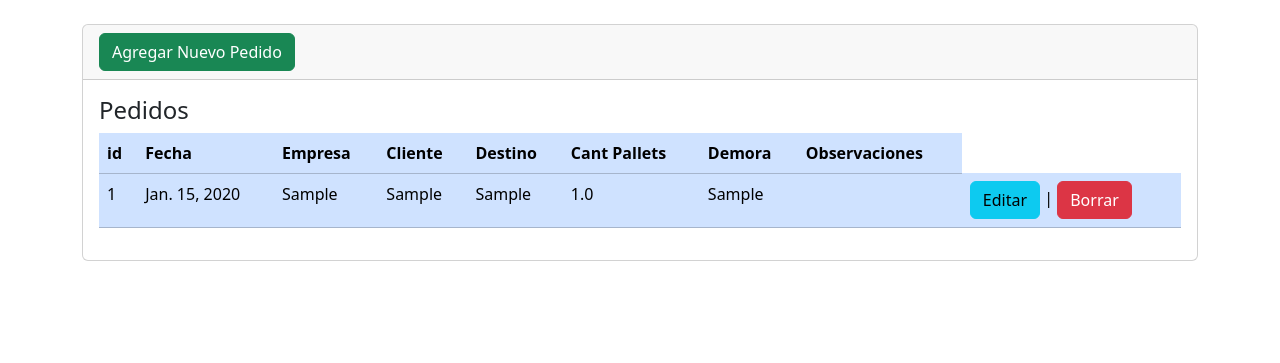
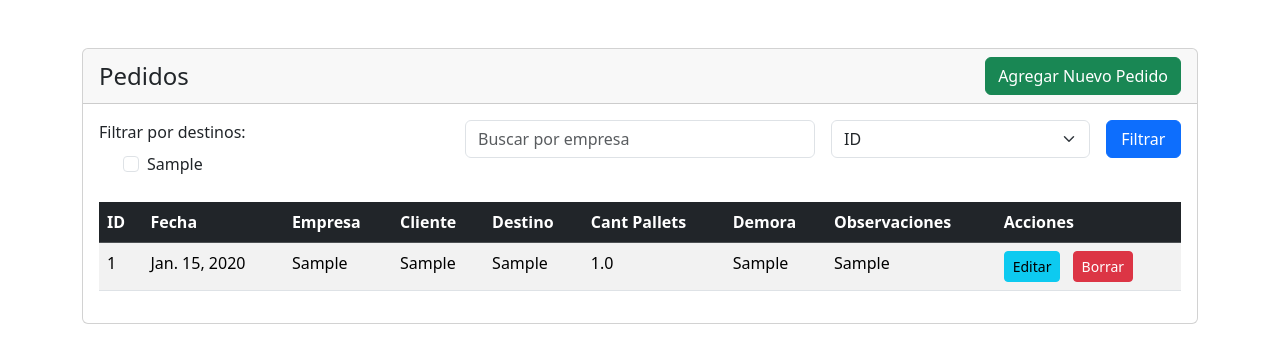
Before and after one commit to MauricioUrban/Satur, a Django app: page /pedido/pedidos/ in a window 1280 px wide. Shown: the part 56-419 px from the top of the page. Run offline with Django 5.2, Linux system fonts and the light colour scheme; tables that the repository leaves empty hold one stand-in row (values such as "Sample post").

Commit message:
Feat: Agregar filtros y ordenamiento a pedidos

```diff
--- a/sistema/pedido/templates/pedidos/index.html
+++ b/sistema/pedido/templates/pedidos/index.html
@@ -3,32 +3,66 @@
 {% block title %} Listado de Pedidos {% endblock %}
 
 {% block contenido %}
-
-<div class="card">
-    <div class="card-header">
-        <a name="" id="" class="btn btn-success" href="{% url 'crear' %}" role="button">Agregar Nuevo Pedido</a>
-
+<div class="card mt-4">
+    <div class="card-header d-flex justify-content-between align-items-center">
+        <h4 class="card-title mb-0">Pedidos</h4>
+        <a class="btn btn-success" href="{% url 'crear' %}" role="button">Agregar Nuevo Pedido</a>
     </div>
     <div class="card-body">
-        <h4 class="card-title">Pedidos</h4>
         <div class="table-responsive">
-            <table class="table table-primary">
-                <thead>
+
+            <form method="GET" class="row g-3 mb-4">
+                <div class="col-md-4">
+                    <label class="form-label">Filtrar por destinos:</label>
+                    <div class="form-check">
+                        {% for destino in destinos_disponibles %}
+                        <div class="form-check">
+                            <input
+                                class="form-check-input"
+                                type="checkbox"
+                                name="filtro_destinos"
+                                value="{{ destino }}"
+                                {% if destino in filtro_destinos %}checked{% endif %}>
+                            <label class="form-check-label">
+                                {{ destino }}
+                            </label>
+                        </div>
+                        {% endfor %}
+                    </div>
+                </div>
+                <div class="col-md-4">
+                    <input type="text" name="filtro_empresa" value="{{ filtro_empresa }}" class="form-control" placeholder="Buscar por empresa">
+                </div>
+                <div class="col-md-3">
+                    <select name="orden" class="form-select">
+                        <option value="id" {% if orden_actual == 'id' %}selected{% endif %}>ID</option>
+                        <option value="destino" {% if orden_actual == 'destino' %}selected{% endif %}>Destino</option>
+                        <option value="empresa" {% if orden_actual == 'empresa' %}selected{% endif %}>Empresa</option>
+                    </select>
+                </div>
+                <div class="col-md-1">
+                    <button type="submit" class="btn btn-primary w-100">Filtrar</button>
+                </div>
+            </form>
+
+
+            <table class="table table-striped table-hover">
+                <thead class="table-dark">
                     <tr>
-                        <th>id</th>
-                        <th>Fecha</th>
-                        <th>Empresa</th>
-                        <th>Cliente</th>
-                        <th>Destino</th>
-                        <th>Cant Pallets</th>
-                        <th>Demora</th>
-                        <th>Observaciones</th>
-
+                        <th><a href="?orden=id" class="text-white text-decoration-none">ID</a></th>
+                        <th><a href="?orden=fecha" class="text-white text-decoration-none">Fecha</a></th>
+                        <th><a href="?orden=empresa" class="text-white text-decoration-none">Empresa</a></th>
+                        <th><a href="?orden=cliente" class="text-white text-decoration-none">Cliente</a></th>
+                        <th><a href="?orden=destino" class="text-white text-decoration-none">Destino</a></th>
+                        <th><a href="?orden=cant_pallets" class="text-white text-decoration-none">Cant Pallets</a></th>
+                        <th><a href="?orden=demora" class="text-white text-decoration-none">Demora</a></th>
+                        <th><a href="?orden=observacion" class="text-white text-decoration-none">Observaciones</a></th>
+                        <th>Acciones</th>
                     </tr>
                 </thead>
                 <tbody>
                     {% for pedido in pedidos %}
-                    <tr class="">
+                    <tr>
                         <td>{{ pedido.id }}</td>
                         <td>{{ pedido.fecha }}</td>
                         <td>{{ pedido.empresa }}</td>
@@ -36,20 +70,18 @@
                         <td>{{ pedido.destino }}</td>
                         <td>{{ pedido.cant_pallets }}</td>
                         <td>{{ pedido.demora }}</td>
-                        <td>{{ pedido.observaciones }}</td>
+                        <td>{{ pedido.observacion }}</td>
                         <td>
-                            <a name="" id="" class="btn btn-info" href="{% url 'editar' pedido.id %}" role="button">Editar</a>
-                            |
-                            <a name="" id="" class="btn btn-danger" href="{% url 'eliminar' pedido.id %}" role="button">Borrar</a>
+                            <a class="btn btn-sm btn-info me-2" href="{% url 'editar' pedido.id %}"
+                                role="button">Editar</a>
+                            <a class="btn btn-sm btn-danger" href="{% url 'eliminar' pedido.id %}"
+                                role="button">Borrar</a>
                         </td>
                     </tr>
                     {% endfor %}
                 </tbody>
             </table>
         </div>
-
     </div>
-
 </div>
-
 {% endblock %}
--- a/sistema/pedido/views.py
+++ b/sistema/pedido/views.py
@@ -2,7 +2,7 @@ from django.http import HttpResponse
 from .models import Pedido
 from .forms import PedidoForm
 from django.shortcuts import render, redirect
-
+from django.db.models import Q
 
 # Create your views here.
 
@@ -12,8 +12,27 @@ def nosotros(request):
     return render(request, 'paginas/nosotros.html')
 
 def pedidos(request):
-    pedidos = Pedido.objects.all()
-    return render(request, 'pedidos/index.html', {'pedidos': pedidos})
+    orden = request.GET.get('orden', 'id') # Orden predeterminado
+    filtro_destinos = request.GET.get('filtro_destinos', '') # Valor del filtro por destino
+    filtro_empresa = request.GET.get('filtro_empresa', '') # Valor del filtro por empresa
+
+    pedidos = Pedido.objects.all().order_by(orden)
+
+    if filtro_destinos:
+        pedidos = pedidos.filter(destino__in=filtro_destinos)
+    if filtro_empresa:
+        pedidos = pedidos.filter(empresa__icontains=filtro_empresa)
+
+    # Obtener destinos únicos para el filtro
+    destinos_disponibles = Pedido.objects.values_list('destino', flat=True).distinct()
+
+    return render(request, 'pedidos/index.html', {
+        'pedidos': pedidos,
+        'filtro_destinos': filtro_destinos,
+        'filtro_empresa': filtro_empresa,
+        'destinos_disponibles': destinos_disponibles,
+        'orden_actual': orden
+    })
 
 def crear(request):
     formulario = PedidoForm(request.POST or None, request.FILES or None)
```
Also changed, not shown: sistema/articulo/templates/paginas/inicio.html (+8 -14 lines).
